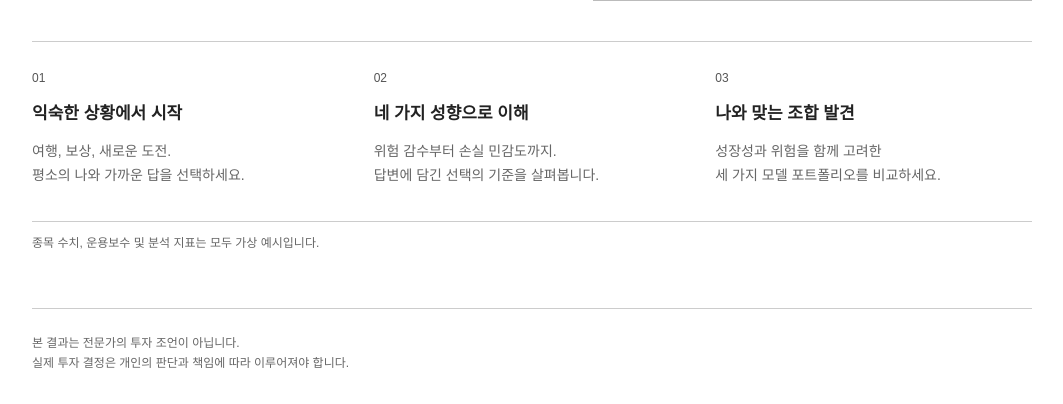
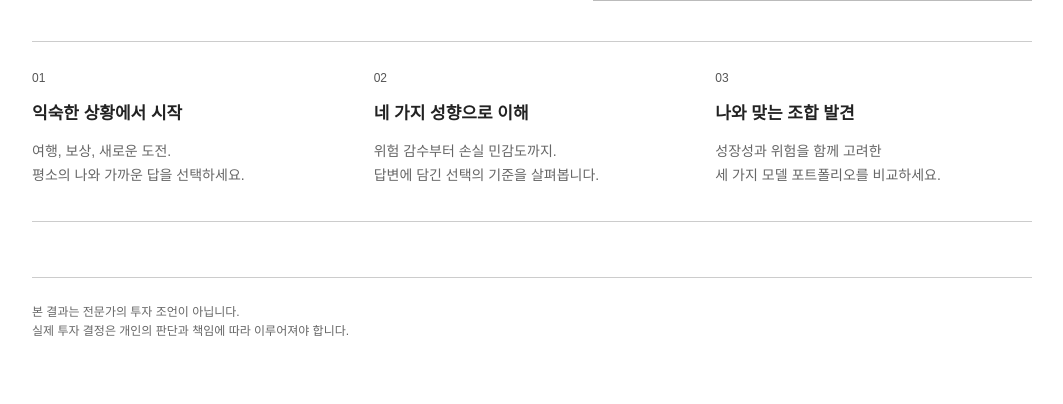
Before and after one commit to eive0217/Stinder_Demo, a Flask app: page / in a window 1280 px wide. Shown: the part 644-1048 px from the top of the page, without its empty margins (108-1171 px from the left). After the commit the page ends 980 px from the top, so only its background shows below. Run offline with Flask 3, Linux system fonts and the light colour scheme.

Commit message:
Update index.html

```diff
--- a/templates/index.html
+++ b/templates/index.html
@@ -1,5 +1,5 @@
 {% extends 'base.html' %}{% block content %}
 <section class="hero"><div><span class="eyebrow">설문 기반 포트폴리오 예시</span><h1>투자 성향 테스트</h1><p class="lead">나의 투자 성향을 분석하고, 나와 잘 맞는 ETF 포트폴리오를 확인해보세요.</p><a class="button" href="/questionnaire">투자 성향 테스트 시작 <span>→</span></a><p class="muted small">10개의 질문 · 약 2분 · 회원가입 없이</p></div>
 <div class="preview card"><div class="row"><span class="eyebrow">나의 투자 성향 미리보기</span><span class="pill">예시</span></div><h2>성장 추구형</h2><p class="muted">가능성을 발견하고, 균형 있게 성장하는 투자</p><div class="sample-bars"><div><span>성장 선호도</span><b>8.6 <small>/ 10</small></b></div><progress max="10" value="8.6"></progress><div><span>장기 투자 성향</span><b>7.1 <small>/ 10</small></b></div><progress max="10" value="7.1"></progress></div><div class="mini-allocation"><span>성장</span><span>안정</span><span>균형</span></div><p class="small muted">성향을 바탕으로 20개 종목을 비교해 3종목씩 구성된 추천안 3개를 만듭니다.</p></div></section>
-<section class="features"><div><span>01</span><h3>익숙한 상황에서 시작</h3><p>여행, 보상, 새로운 도전.<br>평소의 나와 가까운 답을 선택하세요.</p></div><div><span>02</span><h3>네 가지 성향으로 이해</h3><p>위험 감수부터 손실 민감도까지.<br>답변에 담긴 선택의 기준을 살펴봅니다.</p></div><div><span>03</span><h3>나와 맞는 조합 발견</h3><p>성장성과 위험을 함께 고려한<br>세 가지 모델 포트폴리오를 비교하세요.</p></div></section><p class="small muted">종목 수치, 운용보수 및 분석 지표는 모두 가상 예시입니다.</p>
+<section class="features"><div><span>01</span><h3>익숙한 상황에서 시작</h3><p>여행, 보상, 새로운 도전.<br>평소의 나와 가까운 답을 선택하세요.</p></div><div><span>02</span><h3>네 가지 성향으로 이해</h3><p>위험 감수부터 손실 민감도까지.<br>답변에 담긴 선택의 기준을 살펴봅니다.</p></div><div><span>03</span><h3>나와 맞는 조합 발견</h3><p>성장성과 위험을 함께 고려한<br>세 가지 모델 포트폴리오를 비교하세요.</p></div></section><p class="small muted"></p>
 {% endblock %}
```
